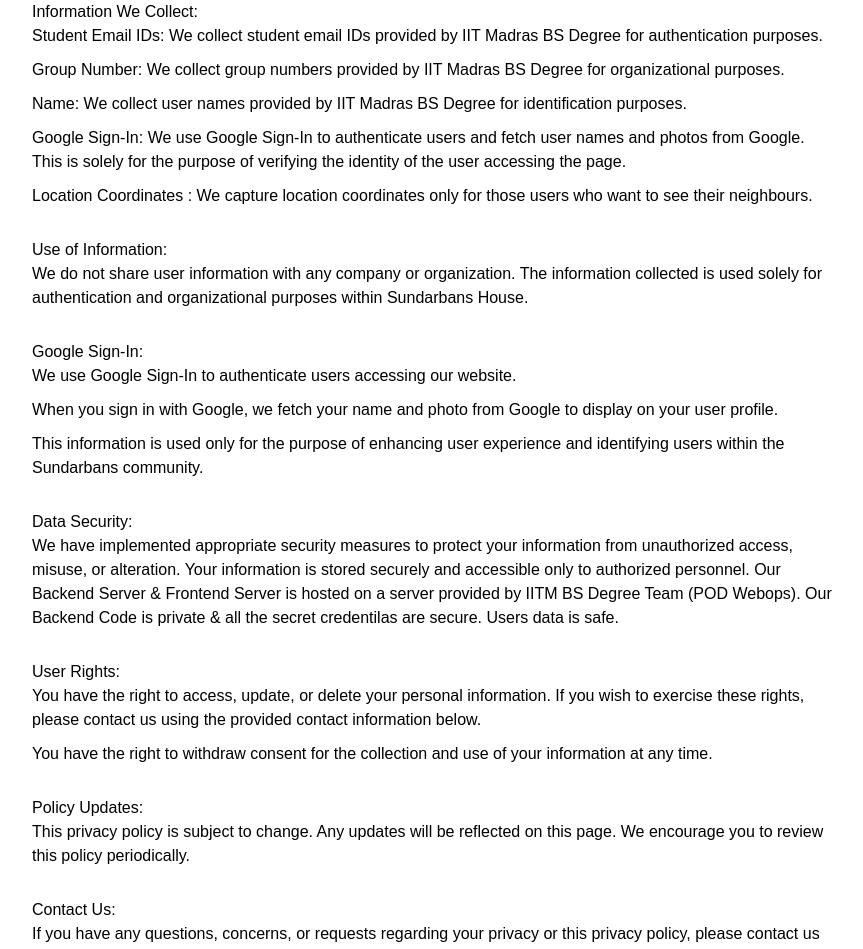
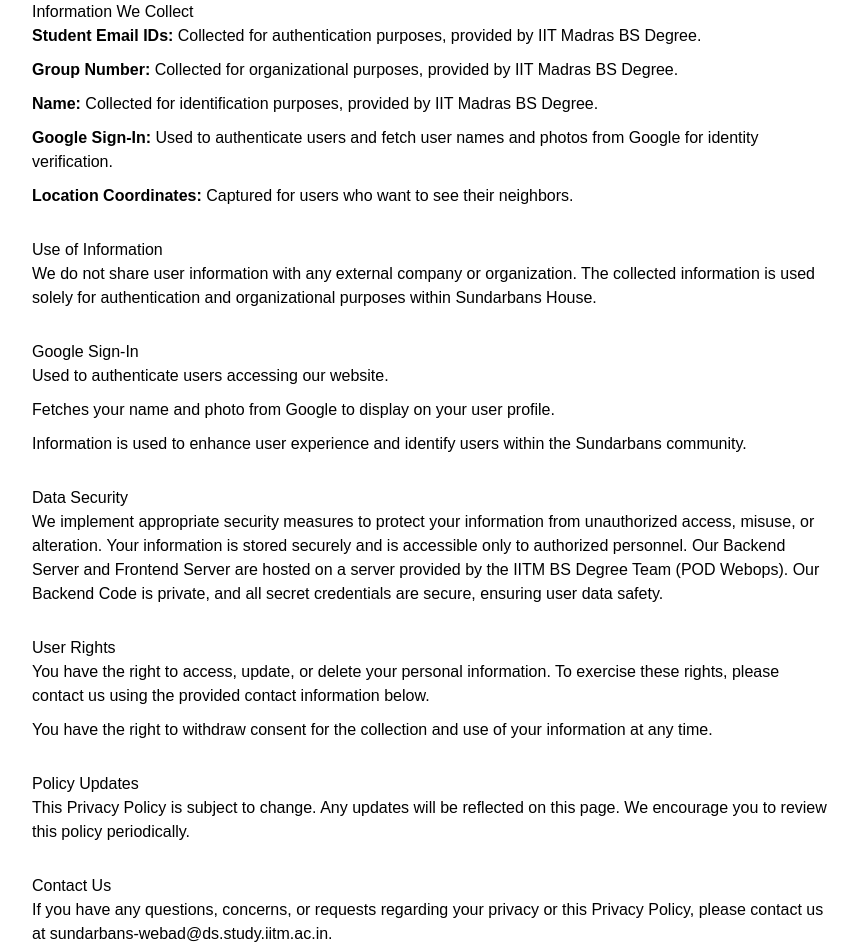
Before and after one commit to SundarbansWebOps/Frontend, a Vue app: page /privacy-policy in a window 1280 px wide. Shown: the part 200-1149 px from the top of the page, without its empty margins (208-1071 px from the left). Built offline with nearby package versions, Linux system fonts and the light colour scheme.

Commit message:
Update PrivacyPolicy.vue

```diff
--- a/src/components/PrivacyPolicy.vue
+++ b/src/components/PrivacyPolicy.vue
@@ -2,52 +2,53 @@
   <NavBar></NavBar>
   <div class="container">
     <h1>Privacy Policy for Sundarbans</h1>
-      <p>Sundarbans House is a part of IIT Madras BS Degree Student Welfare Activities. We are committed to protecting the privacy of our users. This privacy policy outlines how we collect, use, and protect your information when you visit sundarbans.iitmbs.org.</p>
+    <p>Welcome to Sundarbans House, a division of the IIT Madras BS Degree Student Welfare Activities. We are dedicated to safeguarding the privacy of our users. This Privacy Policy outlines how we collect, use, and protect your information when you visit sundarbans.iitmbs.org.</p>
 
-      <h2>Information We Collect:</h2>
+    <h2>Information We Collect</h2>
     <ul>
-        <li>Student Email IDs: We collect student email IDs provided by IIT Madras BS Degree for authentication purposes.</li>
-        <li>Group Number: We collect group numbers provided by IIT Madras BS Degree for organizational purposes.</li>
-        <li>Name: We collect user names provided by IIT Madras BS Degree for identification purposes.</li>
-        <li>Google Sign-In: We use Google Sign-In to authenticate users and fetch user names and photos from Google. This is solely for the purpose of verifying the identity of the user accessing the page.</li>
-        <li>Location Coordinates : We capture location coordinates only for those users who want to see their neighbours.</li>
+      <li><strong>Student Email IDs:</strong> Collected for authentication purposes, provided by IIT Madras BS Degree.</li>
+      <li><strong>Group Number:</strong> Collected for organizational purposes, provided by IIT Madras BS Degree.</li>
+      <li><strong>Name:</strong> Collected for identification purposes, provided by IIT Madras BS Degree.</li>
+      <li><strong>Google Sign-In:</strong> Used to authenticate users and fetch user names and photos from Google for identity verification.</li>
+      <li><strong>Location Coordinates:</strong> Captured for users who want to see their neighbors.</li>
     </ul>
 
-      <h2>Use of Information:</h2>
-      <p>We do not share user information with any company or organization. The information collected is used solely for authentication and organizational purposes within Sundarbans House.</p>
+    <h2>Use of Information</h2>
+    <p>We do not share user information with any external company or organization. The collected information is used solely for authentication and organizational purposes within Sundarbans House.</p>
 
-      <h2>Google Sign-In:</h2>
+    <h2>Google Sign-In</h2>
     <ul>
-        <li>We use Google Sign-In to authenticate users accessing our website.</li>
-        <li>When you sign in with Google, we fetch your name and photo from Google to display on your user profile.</li>
-        <li>This information is used only for the purpose of enhancing user experience and identifying users within the Sundarbans community.</li>
+      <li>Used to authenticate users accessing our website.</li>
+      <li>Fetches your name and photo from Google to display on your user profile.</li>
+      <li>Information is used to enhance user experience and identify users within the Sundarbans community.</li>
     </ul>
 
-      <h2>Data Security:</h2>
-      <p>We have implemented appropriate security measures to protect your information from unauthorized access, misuse, or alteration. Your information is stored securely and accessible only to authorized personnel. Our Backend Server & Frontend Server is hosted on a server provided by IITM BS Degree Team (POD Webops). Our Backend Code is private & all the secret credentilas are secure. Users data is safe.</p>
+    <h2>Data Security</h2>
+    <p>We implement appropriate security measures to protect your information from unauthorized access, misuse, or alteration. Your information is stored securely and is accessible only to authorized personnel. Our Backend Server and Frontend Server are hosted on a server provided by the IITM BS Degree Team (POD Webops). Our Backend Code is private, and all secret credentials are secure, ensuring user data safety.</p>
 
-      <h2>User Rights:</h2>
+    <h2>User Rights</h2>
     <ul>
-        <li>You have the right to access, update, or delete your personal information. If you wish to exercise these rights, please contact us using the provided contact information below.</li>
+      <li>You have the right to access, update, or delete your personal information. To exercise these rights, please contact us using the provided contact information below.</li>
       <li>You have the right to withdraw consent for the collection and use of your information at any time.</li>
     </ul>
 
-      <h2>Policy Updates:</h2>
-      <p>This privacy policy is subject to change. Any updates will be reflected on this page. We encourage you to review this policy periodically.</p>
+    <h2>Policy Updates</h2>
+    <p>This Privacy Policy is subject to change. Any updates will be reflected on this page. We encourage you to review this policy periodically.</p>
 
-      <h2>Contact Us:</h2>
-      <p>If you have any questions, concerns, or requests regarding your privacy or this privacy policy, please contact us at <a href="mailto:sundarbans-webad@ds.study.iitm.ac.in">sundarbans-webad@ds.study.iitm.ac.in</a>.</p>
+    <h2>Contact Us</h2>
+    <p>If you have any questions, concerns, or requests regarding your privacy or this Privacy Policy, please contact us at <a href="mailto:sundarbans-webad@ds.study.iitm.ac.in">sundarbans-webad@ds.study.iitm.ac.in</a>.</p>
   </div>
 </template>
 
 <script>
 import NavBar from './NavBar.vue';
+
 export default {
   name: 'PrivacyPolicy',
   components: {
     NavBar,
   },
-  }
+};
 </script>
 
 <style scoped>
```
Lines whose indentation alone changed are shown as unchanged.
